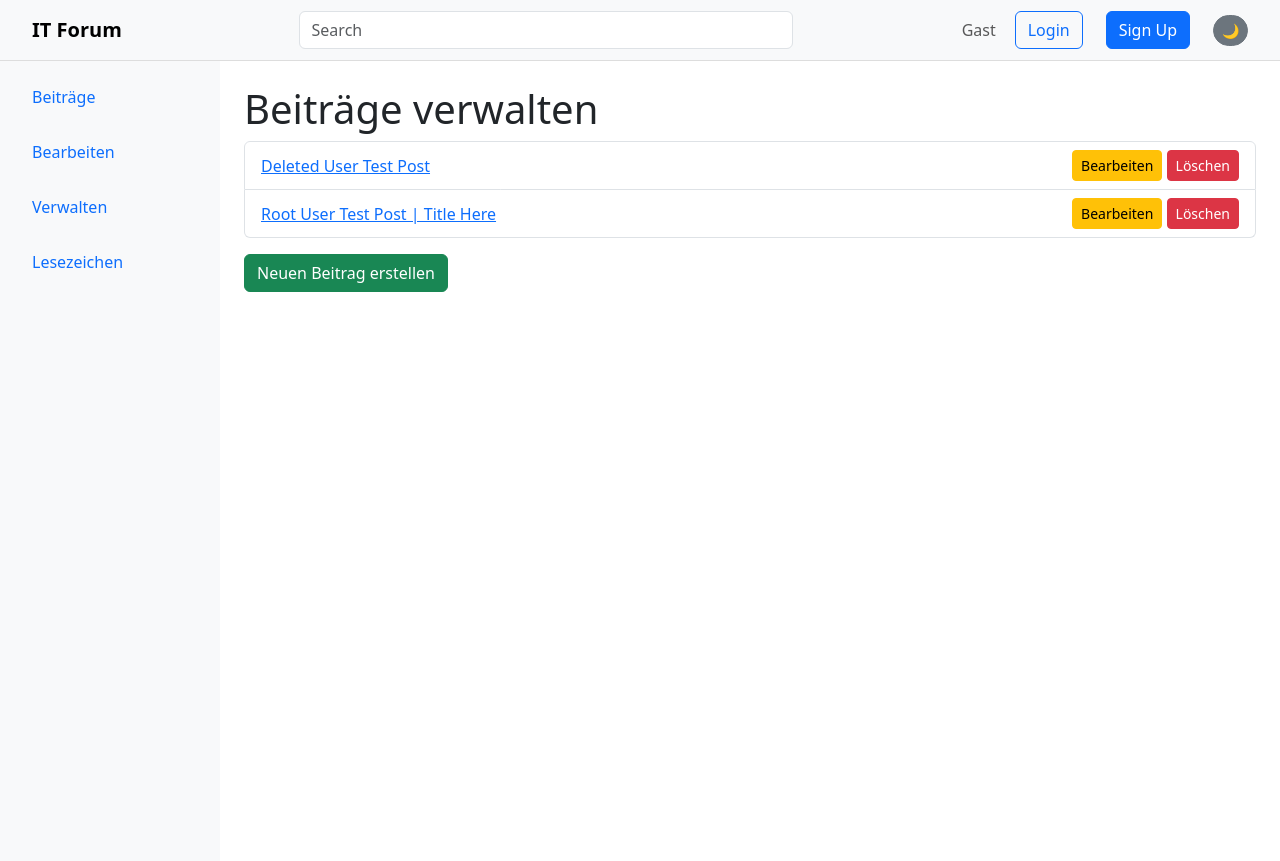
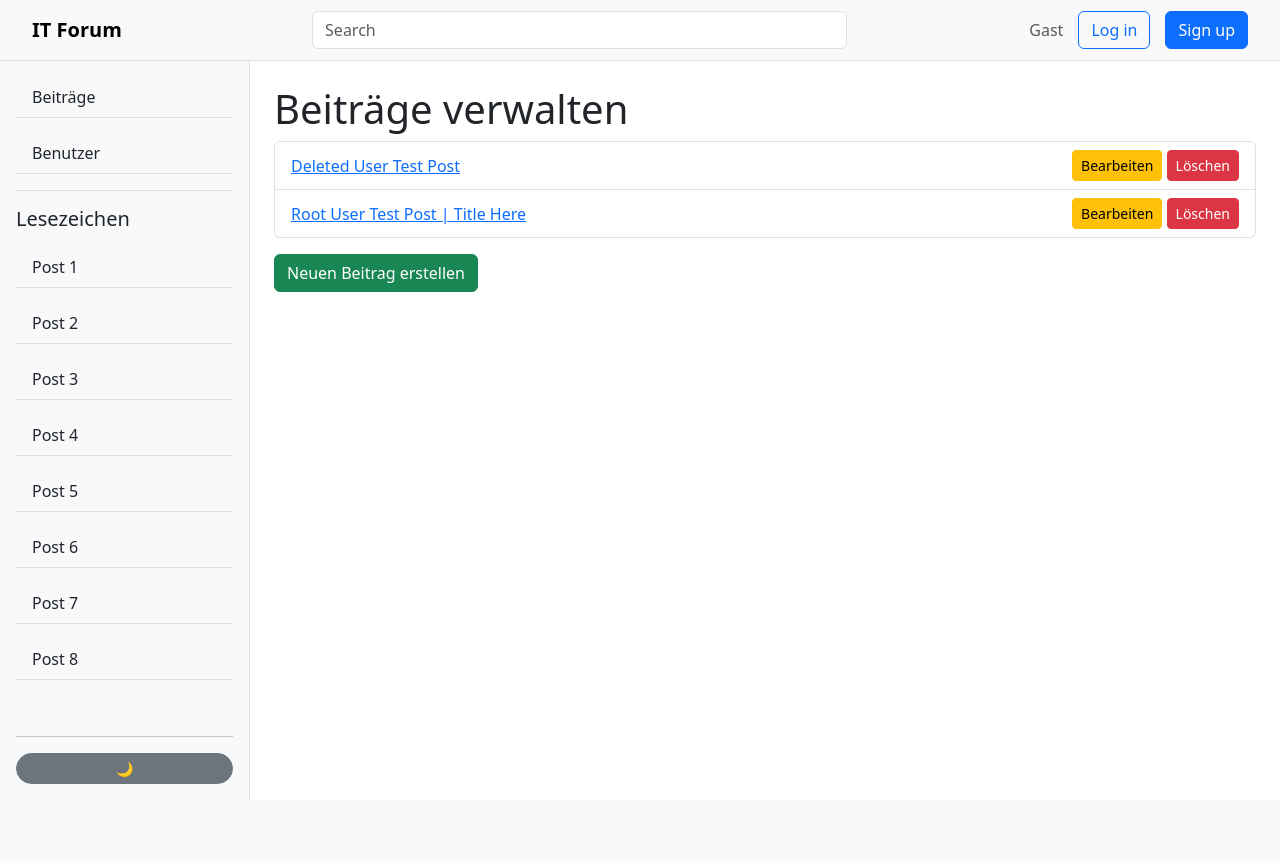
Before and after one commit to Bluegamerdog/it-azubi-wiki, a PHP site: page /edit_post.php in a window 1280 px wide. After the commit the page ends 800 px from the top, so only its background shows below. Run offline with PHP 8.4, Linux system fonts and the light colour scheme; data comes from the database, SQL or seed files in the repository.

Commit message:
Implementing new header design

```diff
--- a/includes/footer.php
+++ b/includes/footer.php
@@ -5,6 +5,15 @@
     <p>&copy; 2025 IT Forum. All rights reserved.</p>
 </footer> -->
 
+<script>
+    window.addEventListener('load', function () {
+        var navbarHeight = document.querySelector('.top-nav').offsetHeight;
+        document.querySelector('.sidebar').style.top = navbarHeight + 'px';
+        document.querySelector('.sidebar').style.height = 'calc(100vh - ' + navbarHeight + 'px)';
+    });
+</script>
+
+
 </body>
 
 </html>
--- a/includes/header.php
+++ b/includes/header.php
@@ -111,14 +111,17 @@
             </form>
             <div class="d-flex ms-auto align-items-center">
                 <?php if (!isset($_SESSION['username'])): ?>
-                    <span class="navbar-text me-1">Gast</span>
-                    <a href="login.php" class="btn btn-outline-primary me-2">Login</a>
-                    <a href="register.php" class="btn btn-primary">Sign Up</a>
+                    <span class="navbar-text">Gast</span>
+                    <a href="login.php" class="btn btn-outline-primary">Log in</a>
+                    <a href="register.php" class="btn btn-primary">Sign up</a>
                 <?php else: ?>
                     <div class="dropdown d-flex align-items-center">
-                        <img src=<?php echo $_SESSION['profilbild'] ?? 'uploads/user_avatars/default.png'; ?> alt="Profilbild" class="rounded-circle me-2" style="width: 35px; height: 35px; object-fit: cover;">
-                        <button class="btn btn-outline-secondary dropdown-toggle" type="button" id="userMenu" data-bs-toggle="dropdown" aria-expanded="false">
-                            <?= htmlspecialchars($_SESSION['username']) ?>
+                        <button class="btn btn-outline-secondary d-flex align-items-center gap-2" type="button"
+                            id="userMenu" data-bs-toggle="dropdown" aria-expanded="false">
+                            <span><?= htmlspecialchars($_SESSION['username']) ?></span>
+                            <img src="<?= $_SESSION['profilbild'] ?? 'uploads/user_avatars/default.png'; ?>"
+                                alt="Profilbild" class="rounded-circle"
+                                style="width: 32px; height: 32px; object-fit: cover;">
                         </button>
                         <ul class="dropdown-menu dropdown-menu-end" aria-labelledby="userMenu">
                             <li><a class="dropdown-item" href="profile.php">Zum Profil</a></li>
@@ -128,36 +131,57 @@
                             <li><a class="dropdown-item" href="logout.php">Logout</a></li>
                         </ul>
                     </div>
+
                 <?php endif; ?>
-                <button id="darkModeToggle" class="btn btn-sm btn-secondary ms-2">🌙</button>
             </div>
         </div>
     </nav>
 
     <div class="d-flex">
         <!-- Sidebar -->
-        <nav class="sidebar text-white p-3">
+        <nav class="sidebar p-3 d-flex flex-column border-end border-body-subtle" style="min-width: 250px;">
+            <!-- Main Nav Links -->
+            <div class="mb-3">
                 <ul class="nav flex-column">
-                <li class="nav-item">
-                    <a href="index.php" class="nav-link active">Beiträge</a>
+                    <li class="nav-item border-bottom border-body-subtle">
+                        <a href="index.php" class="nav-link text-body py-2">Beiträge</a>
                     </li>
-                <li class="nav-item">
-                    <a href="edit_post.php" class="nav-link">Bearbeiten</a>
+                    <li class="nav-item border-bottom border-body-subtle">
+                        <a href="profiles.php" class="nav-link text-body py-2">Benutzer</a>
                     </li>
-                <li class="nav-item">
-                    <a href="delete_post.php" class="nav-link">Verwalten</a>
-                </li>
-                <li class="nav-item">
-                    <a href="bookmarks.php" class="nav-link">Lesezeichen</a>
-                </li>
+                    <!-- <li class="nav-item border-bottom border-body-subtle">
+                        <a href="delete_post.php" class="nav-link text-body py-2">Verwalten</a>
+                    </li> -->
                     <?php if (isset($_SESSION['role']) && $_SESSION['role'] == 'admin'): ?>
-                    <li class="nav-item">
-                        <a href="admin.php" class="nav-link">Admin Panel</a>
+                        <li class="nav-item border-bottom border-body-subtle">
+                            <a href="admin.php" class="nav-link text-body py-2">Admin Panel</a>
                         </li>
                     <?php endif; ?>
                 </ul>
+            </div>
+
+            <!-- Bookmark Header -->
+            <div class="mb-2 border-top border-body-subtle pt-3">
+                <h5 class="text-body mb-2">Lesezeichen</h5>
+            </div>
+
+            <!-- Bookmark List -->
+            <div class="bookmark-list flex-grow-1 overflow-auto mb-3">
+                <ul class="nav flex-column">
+                    <?php for ($i = 1; $i <= 20; $i++): ?>
+                        <li class="nav-item border-bottom border-body-subtle">
+                            <a href="#" class="nav-link text-body py-2">Post <?= $i ?></a>
+                        </li>
+                    <?php endfor; ?>
+                </ul>
+            </div>
+
+            <!-- Dark Mode Toggle -->
+            <hr class="border-body-subtle my-3">
+            <button id="darkModeToggle" class="btn btn-sm btn-secondary mt-auto">🌙</button>
         </nav>
 
-        <!-- Main Content Area -->
-        <main class="flex-grow-1">
-            <div class="container">
+
+
+        <main class="main-content flex-grow-1">
+            <div class="container mt-4">
```
Lines whose indentation alone changed are shown as unchanged.
